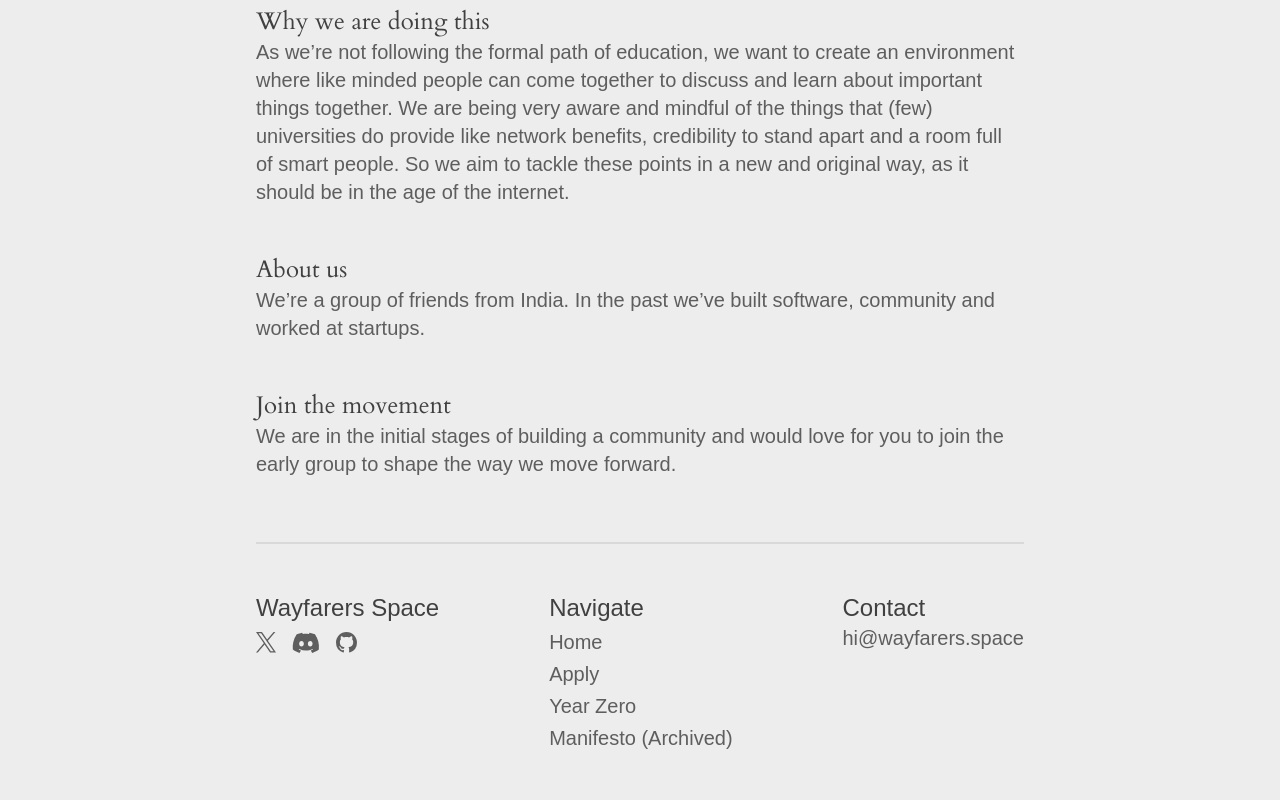
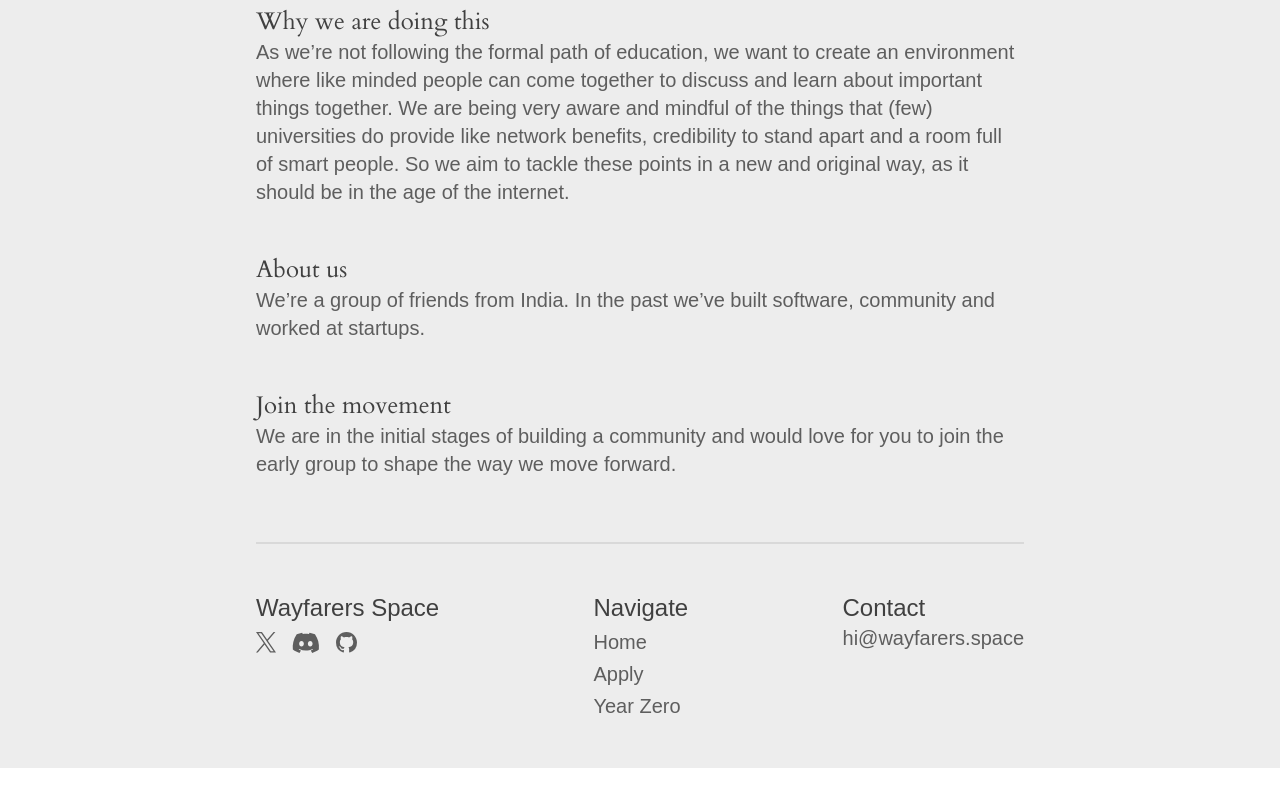
Before and after one commit to TheBlapse/wayfarers.space, a Next.js app: page / in a window 1280 px wide. Shown: the part 1378-2178 px from the top of the page. After the commit the page ends 2146 px from the top, so only its background shows below. Built offline with nearby package versions, Linux system fonts and the light colour scheme; a web font is replaced by a local one.

Commit message:
Update footer.tsx

```diff
--- a/app/components/footer.tsx
+++ b/app/components/footer.tsx
@@ -84,12 +84,6 @@ const Footer = () => {
           >
             Year Zero
           </Link>
-          <Link
-            href="/manifesto"
-            className="font-serif text-lg text-lighttext hover:text-opacity-70 dark:hover:opacity-70 dark:text-darktext dark:hover:text-opacity-70 md:text-xl"
-          >
-            Manifesto (Archived)
-          </Link>
         </div>
         <div className="flex flex-col">
           <span className="font-serif text-xl text-lightheading dark:text-darkheading md:text-2xl">
```
